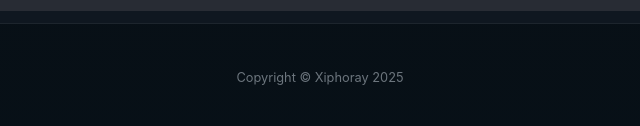
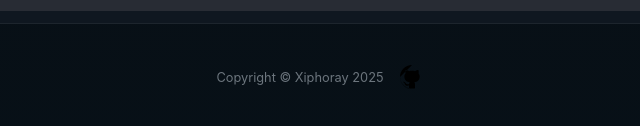
Before and after one commit to Xiphoray/CodeHighlight, a plain HTML site: page index.html in a window 1280 px wide. Shown: the part 618-744 px from the top of the page, 320-960 px from the left. Drawn offline with nearby package versions, Linux system fonts and the light colour scheme.

Commit message:
Update index.html

```diff
--- a/index.html
+++ b/index.html
@@ -51,7 +51,14 @@
   </div>
 
   <footer class="text-center text-muted py-3">
-    <small>Copyright &copy; Xiphoray <span id="copyright-year"></span></small>
+    <div class="d-flex justify-content-center align-items-baseline">
+      <small class="mr-3">Copyright &copy; Xiphoray <span id="copyright-year"></span></small>
+      <a href="https://github.com/Xiphoray/CodeHighlight" target="_blank" rel="noopener noreferrer" class="github-link">
+        <svg class="github-icon" viewBox="0 0 16 16" version="1.1" width="24" height="24" aria-hidden="true">
+          <path fill-rule="evenodd" d="M8 0C3.58 0 0 3.58 0 8c0 3.54 2.29 6.53 5.47 7.59.4.07.55-.17.55-.38 0-.19-.01-.82-.01-1.49-2.01.37-2.53-.49-2.69-.94-.09-.23-.48-.94-.82-1.13-.28-.15-.68-.52-.01-.53.63-.01 1.08.58 1.23.82.72 1.21 1.87.87 2.33.66.07-.52.28-.87.51-1.07-1.78-.2-3.64-.89-3.64-3.95 0-.87.31-1.59.82-2.15-.08-.2-.36-1.02.08-2.12 0 0 .67-.21 2.2.82.64-.18 1.32-.27 2-.27.68 0 1.36.09 2 .27 1.53-1.04 2.2-.82 2.2-.82.44 1.1.16 1.92.08 2.12.51.56.82 1.28.82 2.15 0 3.07-1.87 3.75-3.65 3.95.29.25.54.73.54 1.48 0 1.07-.01 1.93-.01 2.2 0 .21-.15.46-.55.38A8.013 8.013 0 010 8z"></path>
+        </svg>
+      </a>
+    </div>
   </footer>
 
   <script src="assets/vendor/jquery.min.js"></script>
```
